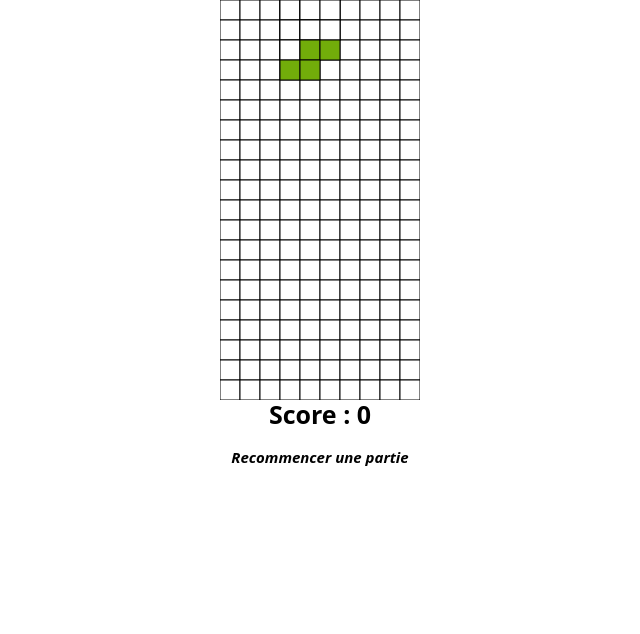
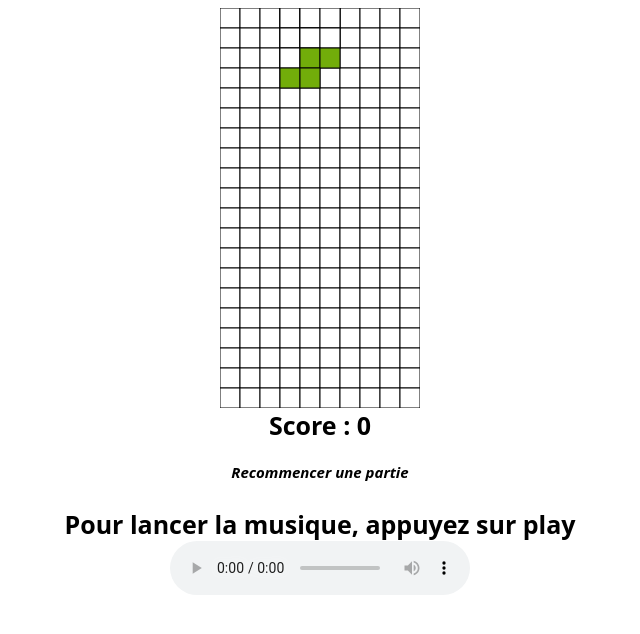
Before and after one commit to Lauraquat/tetris_JS, a plain HTML site: page index.html in a window 1280 px wide. Shown: the whole page, without its empty margins (320-960 px from the left). Drawn offline with nearby package versions, Linux system fonts and the light colour scheme.

Commit message:
ajout musique + fix bug suppression lignes complètes

```diff
--- a/index.html
+++ b/index.html
@@ -2,7 +2,7 @@
 <head>
     <title>Tetris</title>
 
-    <link rel="stylesheet" href="css/normalize.min.css">
+    <link rel="stylesheet" href="https://use.fontawesome.com/releases/v5.9.0/css/all.css">
     <link rel="stylesheet" href="css/style.css">
 
 
@@ -16,6 +16,14 @@
     </div>
     <div>
         <a href="javascript:window.location.reload()">Recommencer une partie</a>
+        <figure>
+            <figcaption>Pour lancer la musique, appuyez sur play</figcaption>
+            <audio
+                loop
+                controls
+                src="/tetris.mp3">
+            </audio>
+        </figure>
     </div>
 
     <script src="js/FormesClass.js"></script>
--- a/js/FormesClass.js
+++ b/js/FormesClass.js
@@ -321,7 +321,7 @@ class Forme {
             }
             if (ligneComplete) {
                 // Si une ligne est complète, on la supprime
-                for (y = i; y > 1; y--) {
+                for (var y = i; y > 1; y--) {
                     for (j = 0; j < COLONNE; j++) {
                         plateau[y][j] = plateau[y - 1][j];
                     }
```
Also changed, not shown: 1 other file.
